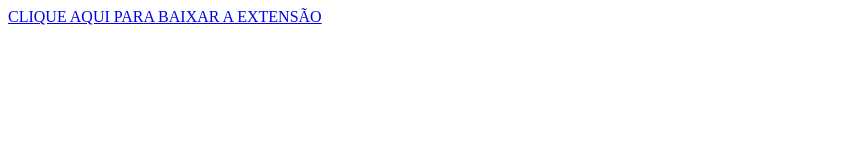
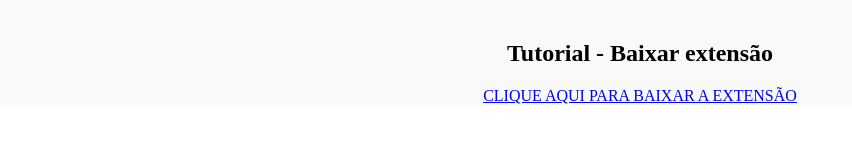
Before and after one commit to Saulo-Felipe/AUTOMATION-Bot-Dizu, a browser extension: page index.html in a window 1280 px wide. Shown: the whole page, without its empty margins (0-852 px from the left). Drawn offline with Linux system fonts and the light colour scheme.

Commit message:
versão beta

```diff
--- /dev/null
+++ b/index.css
@@ -0,0 +1,9 @@
+body {
+	padding: 0;
+	margin: 0;
+}
+section {
+	background-color: #8080800d;
+	padding-top: 20px;
+	text-align: center;
+}
--- a/index.html
+++ b/index.html
@@ -3,10 +3,14 @@
 <head>
 	<meta charset="utf-8">
 	<title>Download SF Extension 1.0</title>
+	<link rel="stylesheet" href="index.css">
 </head>
 <body>
-	<a href="extension.crx" download>
-		CLIQUE AQUI PARA BAIXAR A EXTENSÃO
-	</a>
+	<section>
+
+		<h1>Tutorial - Baixar extensão</h1>
+		<a href="extension.crx" download>CLIQUE AQUI PARA BAIXAR A EXTENSÃO</a>
+
+	</section>
 </body>
 </html>
```
Also changed, not shown: imagens/background.jpg (added), imagens/pageExtension.png (added), imagens/passo01.png (added), imagens/passo02.png (added).
